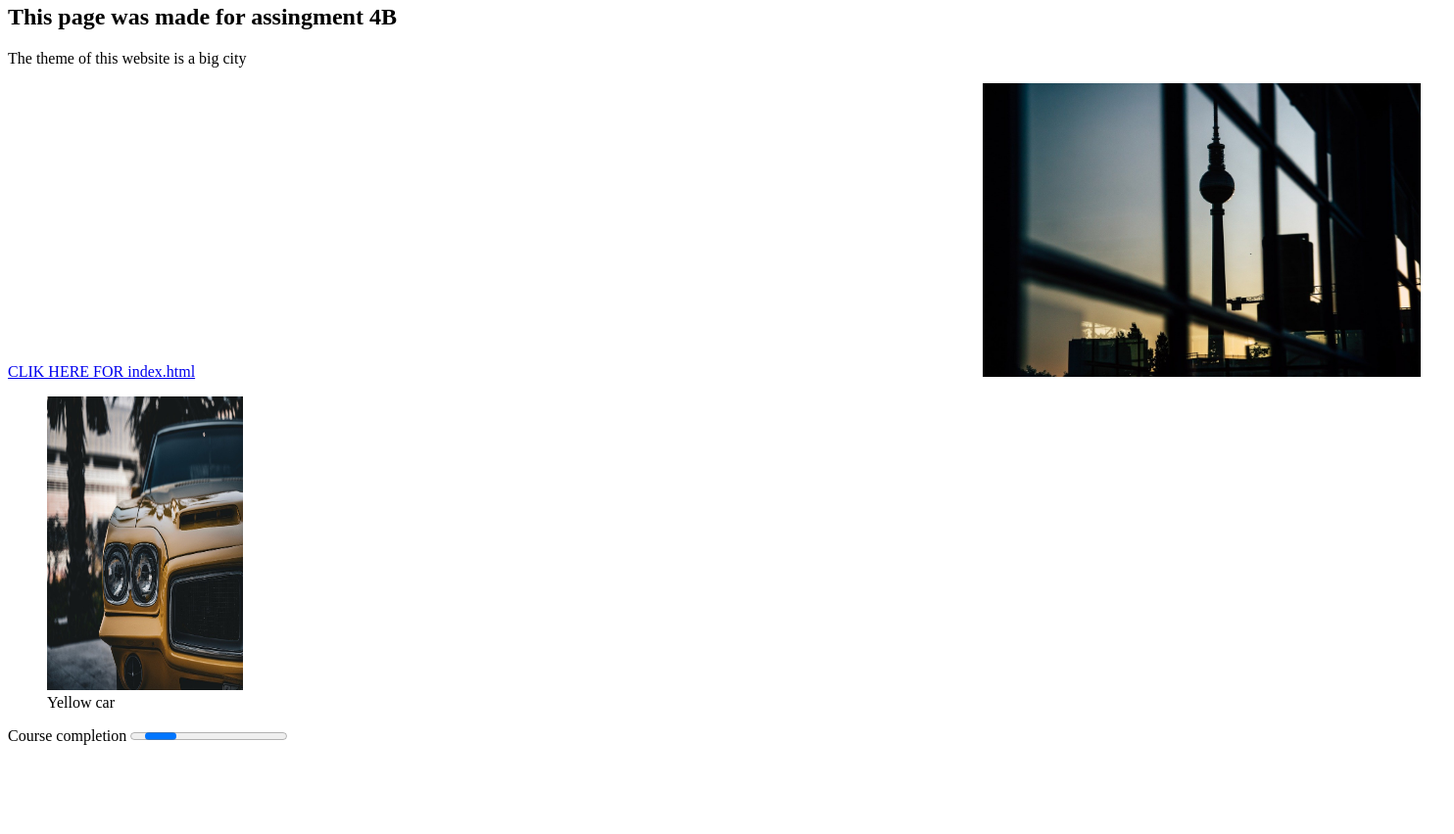
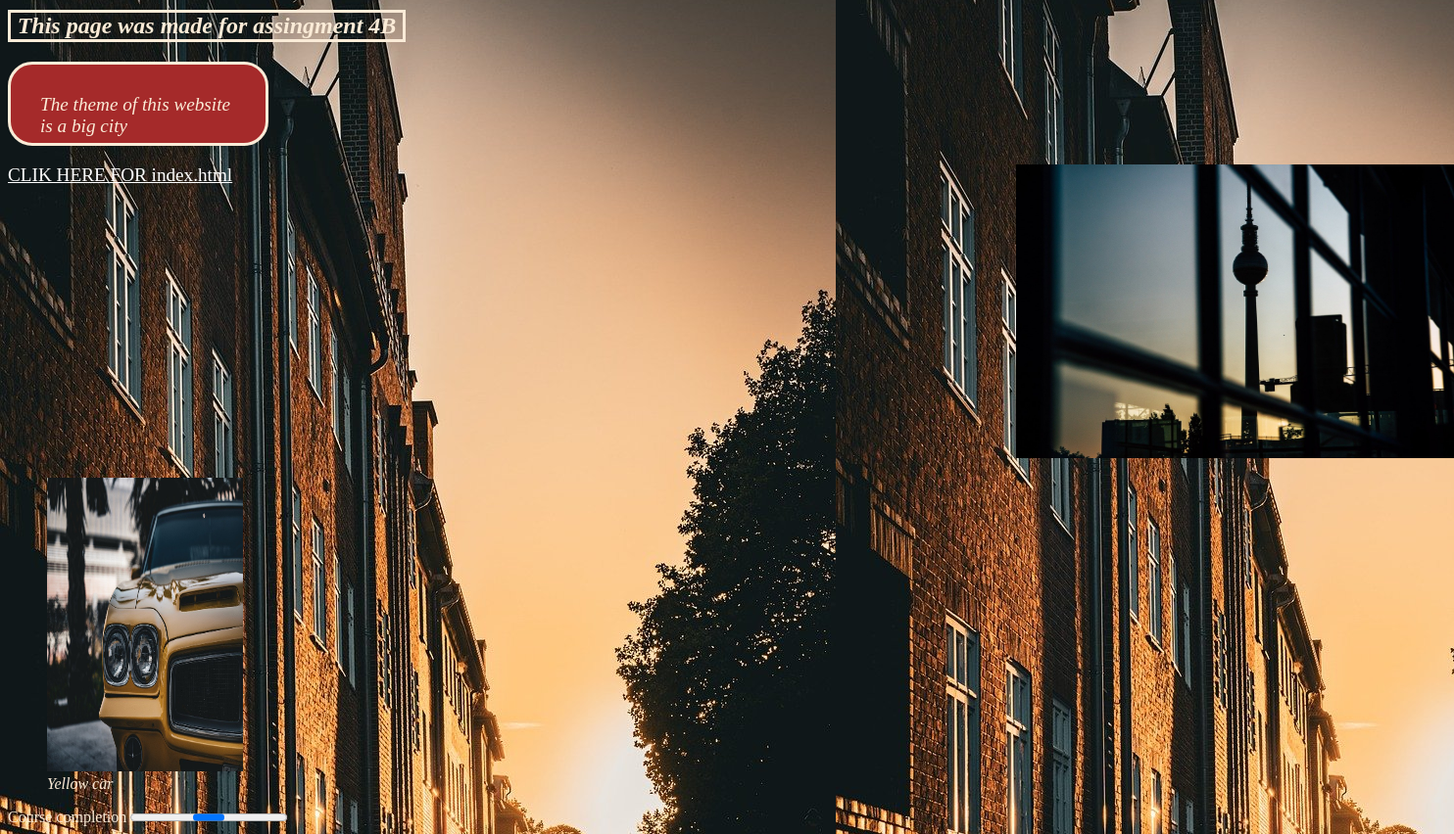
Before and after one commit to niklaskarlstedt/EKA_OT, a plain HTML site: page Assigments3&4&5B/second.html in a window 1280 px wide. Shown: the part 76-928 px from the top of the page at 98% size, 1484 px wide, since content can reach past the window. Before the commit the page ends 845 px from the top, so only its background shows below. Drawn offline with Linux system fonts and the light colour scheme.

Commit message:
Update second.html

```diff
--- a/Assigments3&4&5B/second.html
+++ b/Assigments3&4&5B/second.html
@@ -4,7 +4,7 @@
     <meta charset="UTF-8">
     <meta name="viewport" content="width=device-width, initial-scale=1.0">
     <title>Document</title>
-    <link rel="stylesheet" href="stylesit.css">
+    <link rel="stylesheet" href="4B.css">
 </head>
 <body>
         <h1>Webpage - 4B</h1>
```
